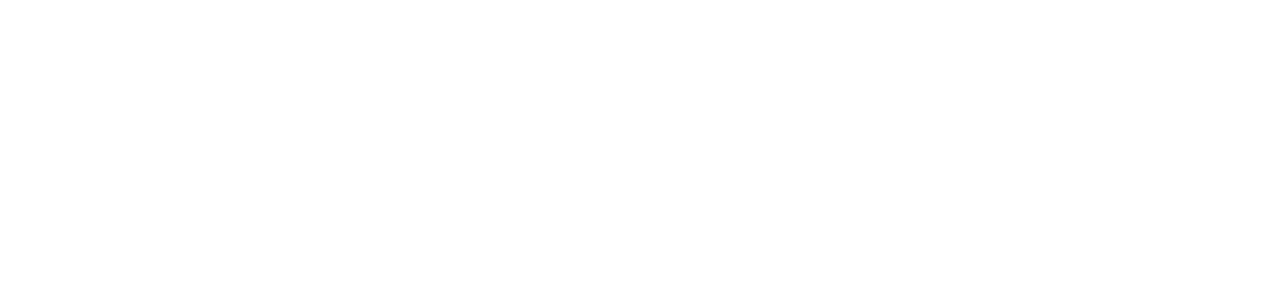
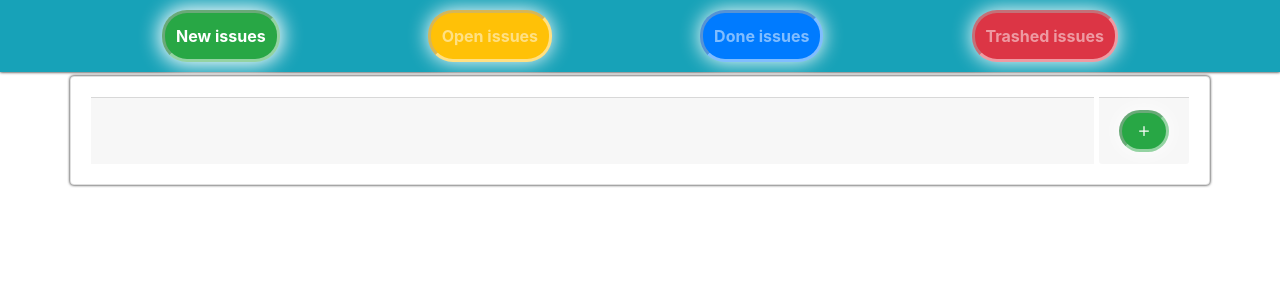
Before and after one commit to Beefaz/homework, a Vue app: page /issues/new in a window 1280 px wide. Shown: the top 300 px of the page. Built offline with nearby package versions, Linux system fonts and the light colour scheme.

Commit message:
description changes/fixes for linkedIn og:image

```diff
--- a/public/index.html
+++ b/public/index.html
@@ -4,9 +4,11 @@
     <meta charset="utf-8">
     <meta http-equiv="X-UA-Compatible" content="IE=edge">
     <meta name="viewport" content="width=device-width,initial-scale=1.0">
+    <meta name="description" content="v1.0 job interview app. Full-responsive, localStorage, stack: Vue, Vue-Bootstrap, Vue Router, Vuex, SCSS. Code: https://github.com/Beefaz/homework/tree/v1"/>
+    <meta property="og:image" content="<%= BASE_URL %>thumbnail.png">
     <link rel="icon" href="<%= BASE_URL %>favicon.ico">
     <meta name="viewport" content="width=device-width, initial-scale=1, shrink-to-fit=no">
-    <title><%= htmlWebpackPlugin.options.title %></title>
+    <title>Task app v1.0, job interview app</title>
 </head>
 <body>
 <noscript>
--- a/src/components/NavBar.vue
+++ b/src/components/NavBar.vue
@@ -1,12 +1,13 @@
 <template>
   <b-navbar toggleable="lg" type="dark" variant="info" class="custom-nav-class">
-
     <b-navbar-toggle target="nav-collapse"></b-navbar-toggle>
-
     <b-collapse id="nav-collapse" is-nav>
       <b-navbar-nav class="w-100 justify-content-evenly">
+        <template
+            v-for="(item, index) in $router.options.routes"
+        >
           <b-nav-item
-            v-for="(item, index) in $router.options.routes"
+              v-if="item.path.includes('/issues')"
               :key="index"
               :to="item.path"
               :active="$route.path===item.path"
@@ -15,9 +16,8 @@
           >
             {{ item.meta.label }}
           </b-nav-item>
+        </template>
       </b-navbar-nav>
-
-      <!-- Right aligned nav items -->
     </b-collapse>
   </b-navbar>
 </template>
@@ -33,23 +33,23 @@ export default {
 }
 
 .custom-nav-class {
-  box-shadow: 0px 0px 3px 0px black;
+  box-shadow: 0 0 3px 0 black;
 
   li {
     border: inset;
     border-color: rgba(255, 255, 255, 0.5);
     box-sizing: border-box;
-    box-shadow: 0px 0px 20px 0px white;
+    box-shadow: 0 0 20px 0 white;
     border-radius: 25px;
     padding: 3px;
     margin: 2px;
 
     &.active {
-      box-shadow: 0px 0px 20px 3px white;
+      box-shadow: 0 0 20px 3px white;
     }
 
     &:hover {
-      box-shadow: 0px 0px 20px 6px white;
+      box-shadow: 0 0 20px 6px white;
     }
 
     a {
--- a/src/router/router.js
+++ b/src/router/router.js
@@ -9,6 +9,10 @@ import NavBar from "@/components/NavBar";
 const routes = [
   {
     path: '/',
+    redirect: '/issues/new',
+  },
+  {
+    path: '/issues/new',
     components: {
       navigation: NavBar,
       content: Dashboard,
```
Also changed, not shown: public/thumbnail.png (added). Lines whose indentation alone changed are shown as unchanged.
